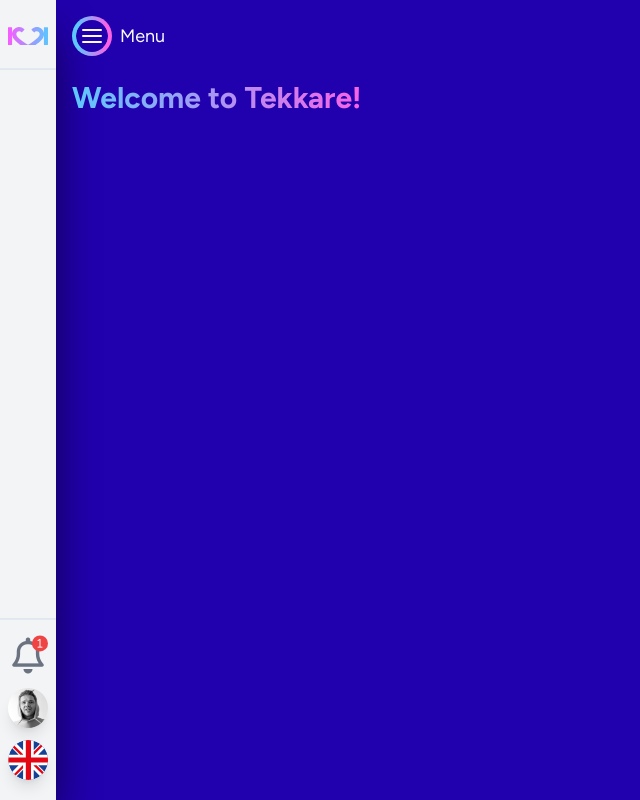
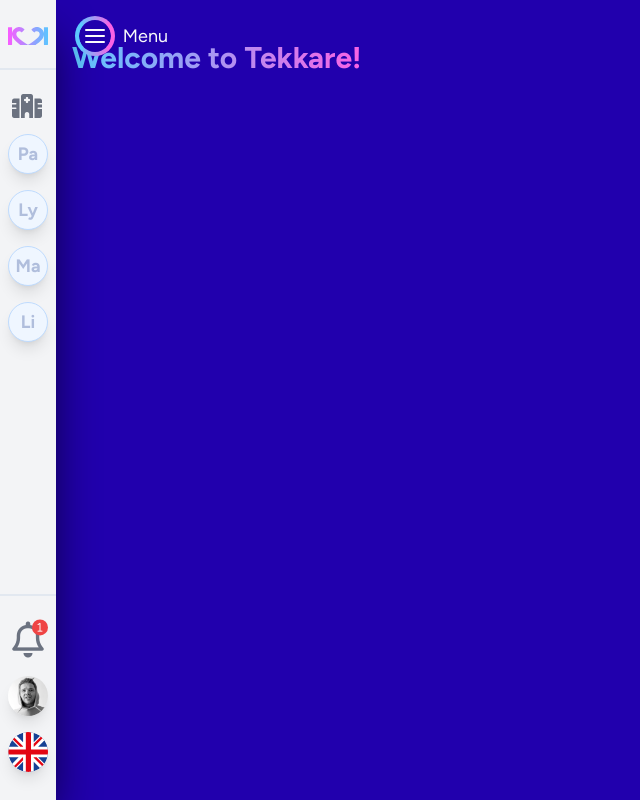
Before and after one commit to lesimpleliott/Tekkare-dashboard, a React (Vite) app: page / in a window 1280 px wide. Shown: the whole page, without its empty margins (0-640 px from the left). Built offline with nearby package versions, Linux system fonts and the light colour scheme.

Commit message:
Menu // Add hospitals section

```diff
--- a/src/App.tsx
+++ b/src/App.tsx
@@ -1,17 +1,18 @@
 import { BrowserRouter, Route, Routes } from "react-router-dom";
 import Navbar from "./layouts/Navbar";
 import Home from "./pages/Home";
+import Hospital from "./pages/Hospital";
 
 const App = () => {
   const root = document.getElementById("root");
-  root!.className = "flex min-h-dvh relative";
+  root!.className = "flex max-h-dvh relative overflow-hidden";
 
   return (
     <BrowserRouter>
       <Navbar />
       <Routes>
         <Route path="/" element={<Home />} />
-        {/* <Route path="/:hospitalId" element={<Hospital />} /> */}
+        <Route path="hospital/:hospitalId" element={<Hospital />} />
         <Route path="*" element={"error"} />
       </Routes>
     </BrowserRouter>
--- a/src/components/MenuToggleButton.tsx
+++ b/src/components/MenuToggleButton.tsx
@@ -9,7 +9,7 @@
   return (
     <button
       onClick={toggleMenu}
-      className="flex flex-row-reverse items-center gap-2"
+      className="absolute -right-28 top-4 flex flex-row-reverse items-center gap-2"
     >
       <p
         className={`text-lg text-gray-50 opacity-0 transition-opacity ease-in-out ${menuIsOpen ? "opacity-O" : "opacity-100"}`}
--- /dev/null
+++ b/src/components/Navbar/HospitalMenu.tsx
@@ -0,0 +1,31 @@
+import { NavLink } from "react-router-dom";
+import { HospitalData } from "../../types/hospitalType";
+
+const HospitalMenu = ({ hospital }: { hospital: HospitalData }) => {
+  return (
+    <NavLink
+      to={`/hospital/${hospital.id}`}
+      key={hospital.id}
+      className="hospitalLink relative flex w-full items-center gap-2 p-2 hover:bg-gray-200"
+    >
+      {/* ICONE */}
+      <div className="flex h-10 w-10 min-w-10 items-center justify-center rounded-full border border-blue-200 bg-blue-50 p-2 shadow-lg">
+        <p className="text-lg font-bold text-blue-900/30">
+          {hospital.location.slice(0, 2)}
+        </p>
+      </div>
+
+      {/* TEXTE */}
+      <div className="flex h-full w-full flex-col justify-end leading-4">
+        <p className="hidden overflow-hidden truncate whitespace-nowrap font-bold text-gray-600 md:block">
+          {hospital.name}
+        </p>
+        <p className="hidden overflow-hidden truncate whitespace-nowrap text-sm text-gray-400 md:block">
+          {hospital.location}
+        </p>
+      </div>
+    </NavLink>
+  );
+};
+
+export default HospitalMenu;
--- /dev/null
+++ b/src/components/Navbar/Hospitals.tsx
@@ -0,0 +1,16 @@
+import { NavLink } from "react-router-dom";
+import dataHospitals from "../../assets/datas/data_exemple1.json";
+import HospitalMenu from "./HospitalMenu";
+
+const Hospitals = () => {
+  return (
+    <section className="flex flex-1 flex-col items-start border-y-2 border-slate-200">
+      <NavLink to="/">
+        <i className="fa-solid fa-hospital mt-4 flex h-10 min-w-10 items-center justify-center rounded-full px-3 text-2xl text-gray-500"></i>
+      </NavLink>
+      {dataHospitals.map((hospital) => HospitalMenu({ hospital }))}
+    </section>
+  );
+};
+
+export default Hospitals;
--- a/src/components/Navbar/Settings.tsx
+++ b/src/components/Navbar/Settings.tsx
@@ -10,11 +10,11 @@
   };
 
   return (
-    <section className="flex flex-col items-center justify-center gap-3">
+    <section className="flex flex-col items-center justify-center">
       <a
         href="https://elegarage.fr/CV_LesimpleEliott.pdf"
         target="_blank"
-        className="flex w-full items-center justify-start gap-2 rounded-md px-2"
+        className="flex w-full items-center justify-start gap-2 rounded-md p-2 hover:bg-gray-200"
       >
         <i className="fa-regular fa-bell relative flex h-10 min-w-10 items-center justify-center rounded-full text-4xl text-gray-500">
           <span className="absolute right-0 top-0 flex h-4 w-4 animate-bounce items-center justify-center rounded-full bg-red-500 text-[10px] text-white">
@@ -29,10 +29,10 @@
       <a
         href="https://elegarage.fr"
         target="_blank"
-        className="flex w-full items-center justify-start gap-2 rounded-md px-2"
+        className="flex w-full items-center justify-start gap-2 rounded-md p-2 hover:bg-gray-200"
       >
         <img
-          src="./eliott.webp"
+          src="/eliott.webp"
           alt="Photo Eliott Lesimple"
           className="h-10 w-10 min-w-10 rounded-full object-cover shadow-lg"
         />
@@ -41,11 +41,11 @@
         </p>
       </a>
 
-      <div className="flex w-full items-center justify-start">
-        <div className="flex items-center gap-2 rounded-md px-2">
+      <div className="flex w-full items-center justify-start hover:bg-gray-200">
+        <div className="flex items-center gap-2 rounded-md p-2">
           <img
             onClick={() => toggleLanguageChange()}
-            src={`./flags/${i18n.i18n.language}.svg`}
+            src={`/flags/${i18n.i18n.language}.svg`}
             alt={t("language")}
             className="h-10 min-w-10 cursor-pointer rounded-full object-cover shadow-lg"
           />
--- a/src/components/Navbar/TopNav.tsx
+++ b/src/components/Navbar/TopNav.tsx
@@ -8,7 +8,7 @@
     >
       {/* LOGO */}
       <img
-        src="./Tekkare_picto.svg"
+        src="/Tekkare_picto.svg"
         alt="Logo Tekkare"
         className="w-10 min-w-10"
       />
--- a/src/index.css
+++ b/src/index.css
@@ -13,3 +13,8 @@
 .cta {
   @apply rounded-full border-4 border-transparent border-l-primary border-r-secondary bg-primary bg-gradient-to-r from-primary to-secondary font-medium transition duration-200 ease-in-out hover:shadow-transparent;
 }
+
+.active.hospitalLink::after {
+  content: "";
+  @apply absolute left-0 top-1/2 h-10 w-1 -translate-y-1/2 rounded-r-full bg-secondary;
+}
--- a/src/layouts/Navbar.tsx
+++ b/src/layouts/Navbar.tsx
@@ -1,3 +1,5 @@
+import MenuToggleButton from "../components/MenuToggleButton";
+import Hospitals from "../components/Navbar/Hospitals";
 import Settings from "../components/Navbar/Settings";
 import TopNav from "../components/Navbar/TopNav";
 import useStoreMenu from "../stores/menu.store";
@@ -6,17 +8,14 @@
   const { menuIsOpen } = useStoreMenu();
 
   return (
-    <header className="flex flex-row-reverse items-start gap-2">
+    <header className="relative">
+      <MenuToggleButton />
+
       <nav
-        className={`flex h-full flex-col gap-4 overflow-hidden bg-gray-100 py-5 shadow-2xl shadow-black transition-all duration-300 ease-in-out ${menuIsOpen ? "w-14 md:w-48 lg:w-56" : "w-0 md:w-14 lg:w-14"} `}
+        className={`flex h-full min-h-dvh flex-col gap-4 overflow-hidden bg-gray-100 py-5 shadow-2xl shadow-black transition-all duration-300 ease-in-out ${menuIsOpen ? "w-14 md:w-56" : "w-0 md:w-14 lg:w-14"} `}
       >
-        {/* TOP NAVBAR */}
         <TopNav />
-
-        {/* Hospital */}
-        <section className="flex-1 border-y-2 border-slate-200"></section>
-
-        {/* Settings */}
+        <Hospitals />
         <Settings />
       </nav>
     </header>
--- a/src/pages/Home.tsx
+++ b/src/pages/Home.tsx
@@ -1,12 +1,10 @@
 import { useTranslation } from "react-i18next";
-import MenuToggleButton from "../components/MenuToggleButton";
 
 const Home = () => {
   const { t } = useTranslation();
 
   return (
-    <main className="flex-1 p-4">
-      <MenuToggleButton />
+    <main className="flex-1 overflow-y-scroll p-4">
       <h1 className="mt-6 w-fit bg-gradient-to-r from-primary to-secondary bg-clip-text text-3xl font-bold text-transparent">
         {t("welcomeMessage")}
       </h1>
--- /dev/null
+++ b/src/pages/Hospital.tsx
@@ -0,0 +1,9 @@
+const Hospital = () => {
+  return (
+    <div>
+      <h2>Hello Hospital</h2>
+    </div>
+  );
+};
+
+export default Hospital;
--- /dev/null
+++ b/src/types/hospitalType.ts
@@ -0,0 +1,34 @@
+export type HospitalData = {
+  id: string;
+  name: string;
+  location: string;
+  overview: {
+    totalPatients: number;
+    satisfactionRate: string;
+    totalTreatments: number;
+    numberOfDoctors: number;
+    numberOfNurses: number;
+  };
+  monthlyHospitalizations: Array<{
+    month: string;
+    year: number;
+    value: number;
+  }>;
+  doctorSpecialties: Array<{
+    specialty: string;
+    numberOfDoctors: number;
+    satisfactionRate: string;
+  }>;
+  clinicalTrials: Array<{
+    name: string;
+    status: string;
+    startDate: string; // ISO 8601 date format
+    endDate: string; // ISO 8601 date format
+    totalPatients: number;
+  }>;
+  hospitalDepartments: Array<{
+    department: string;
+    patientsPerDay: number;
+    averageWaitTime: string;
+  }>;
+};
```
